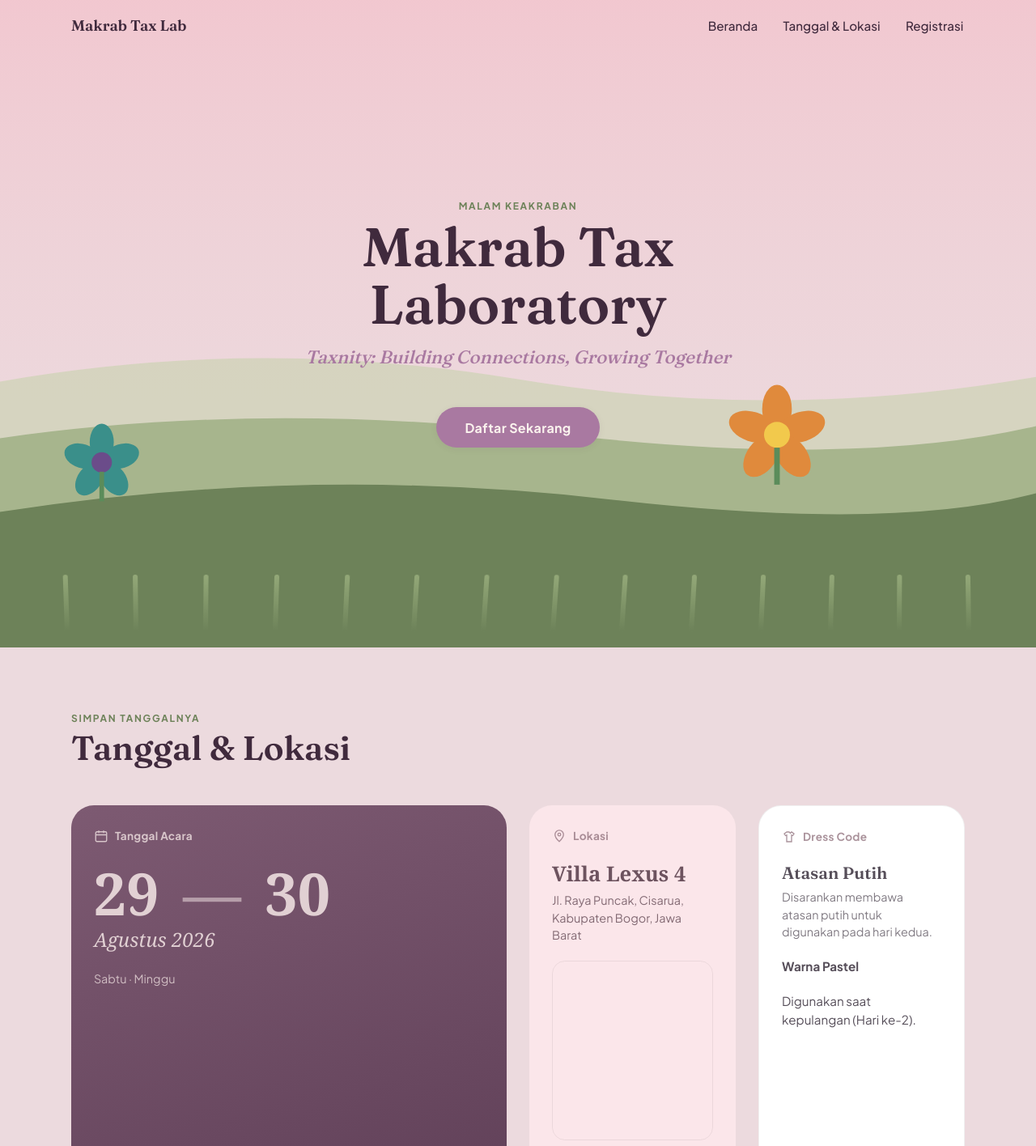
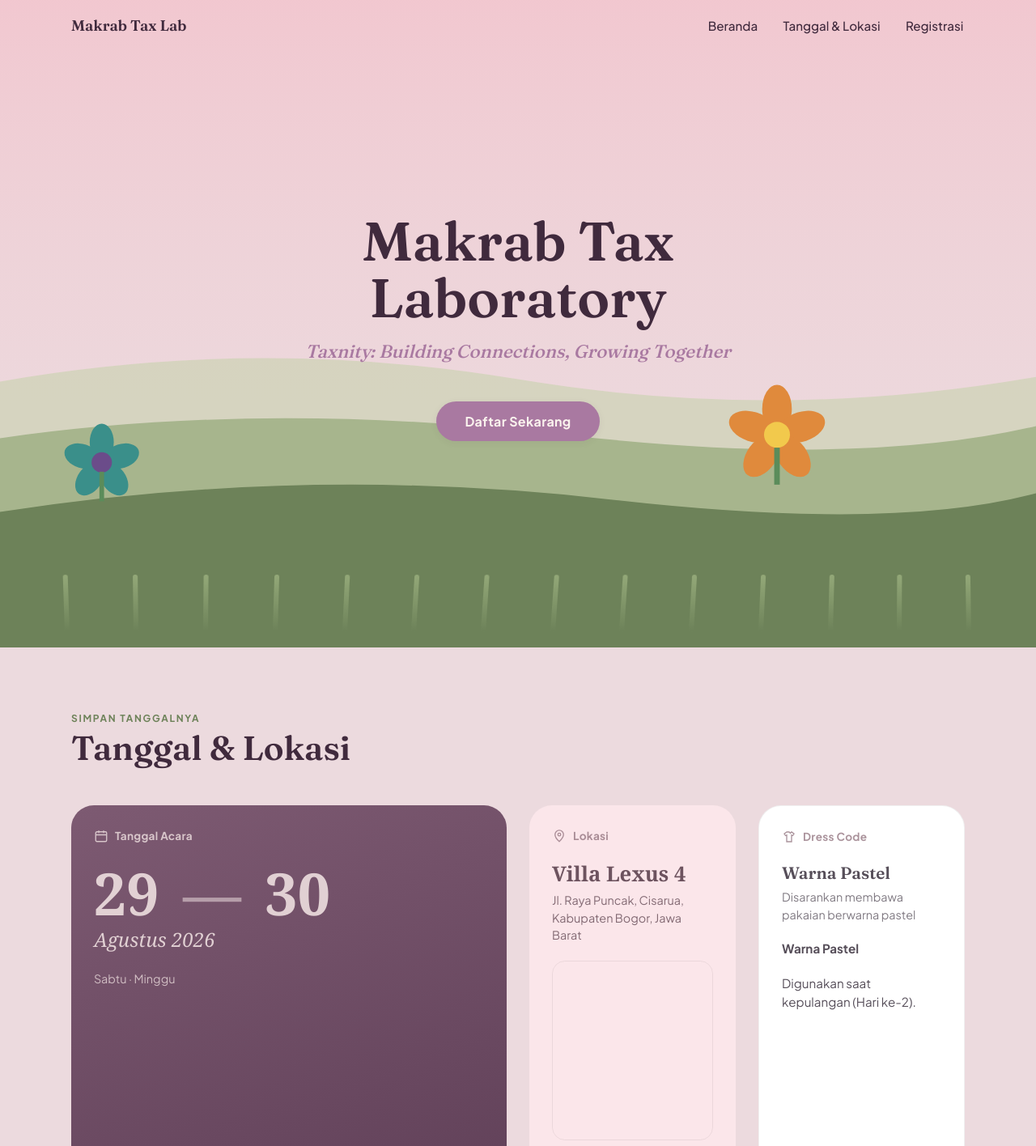
Before and after one commit to Tax-Laboratory-Gunadarma/Makrab-Taxlab-2026, a React (Vite) app: page / in a window 1280 px wide. Shown: the top 1416 px of the page at 81% size. Built offline with nearby package versions, Linux system fonts and the light colour scheme; grey boxes are pictures that could not be loaded.

Commit message:
push new notes

```diff
--- a/src/components/Hero.jsx
+++ b/src/components/Hero.jsx
@@ -71,7 +71,6 @@ export default function Hero() {
       </div>
 
       <div className="hero__content">
-        <p className="eyebrow">Malam Keakraban</p>
         <h1 className="hero__title">Makrab Tax Laboratory</h1>
         <p className="hero__subtitle">
           Taxnity: Building Connections, Growing Together
--- a/src/components/TanggalLokasi.jsx
+++ b/src/components/TanggalLokasi.jsx
@@ -71,10 +71,10 @@ export default function TanggalLokasi() {
             <span>Dress Code</span>
           </div>
 
-          <h3 className="card-dresscode__title">Atasan Putih</h3>
+          <h3 className="card-dresscode__title">Warna Pastel</h3>
 
           <p className="card-dresscode__desc">
-            Disarankan membawa atasan putih untuk digunakan pada hari kedua.
+            Disarankan membawa pakaian berwarna pastel
           </p>
 
 
```
